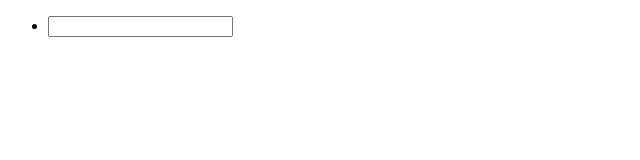
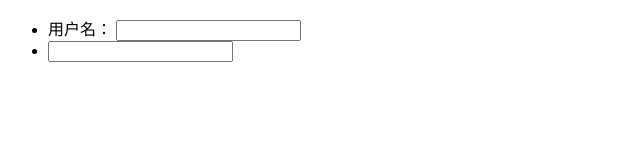
Before and after one commit to xiaoduo91/push, a plain HTML site: page index.html in a window 1280 px wide. Shown: the whole page, without its empty margins (0-640 px from the left). Drawn offline with Linux system fonts and the light colour scheme.

Commit message:
第一次

```diff
--- a/index.html
+++ b/index.html
@@ -7,6 +7,10 @@
 <body>
 	<ul>
 		<li>
+		 <label for="">用户名：</label>
+		   <input type="text">
+		</li>
+		<li>
 		 <label for=""></label>
 		   <input type="text">
 		</li>
```
